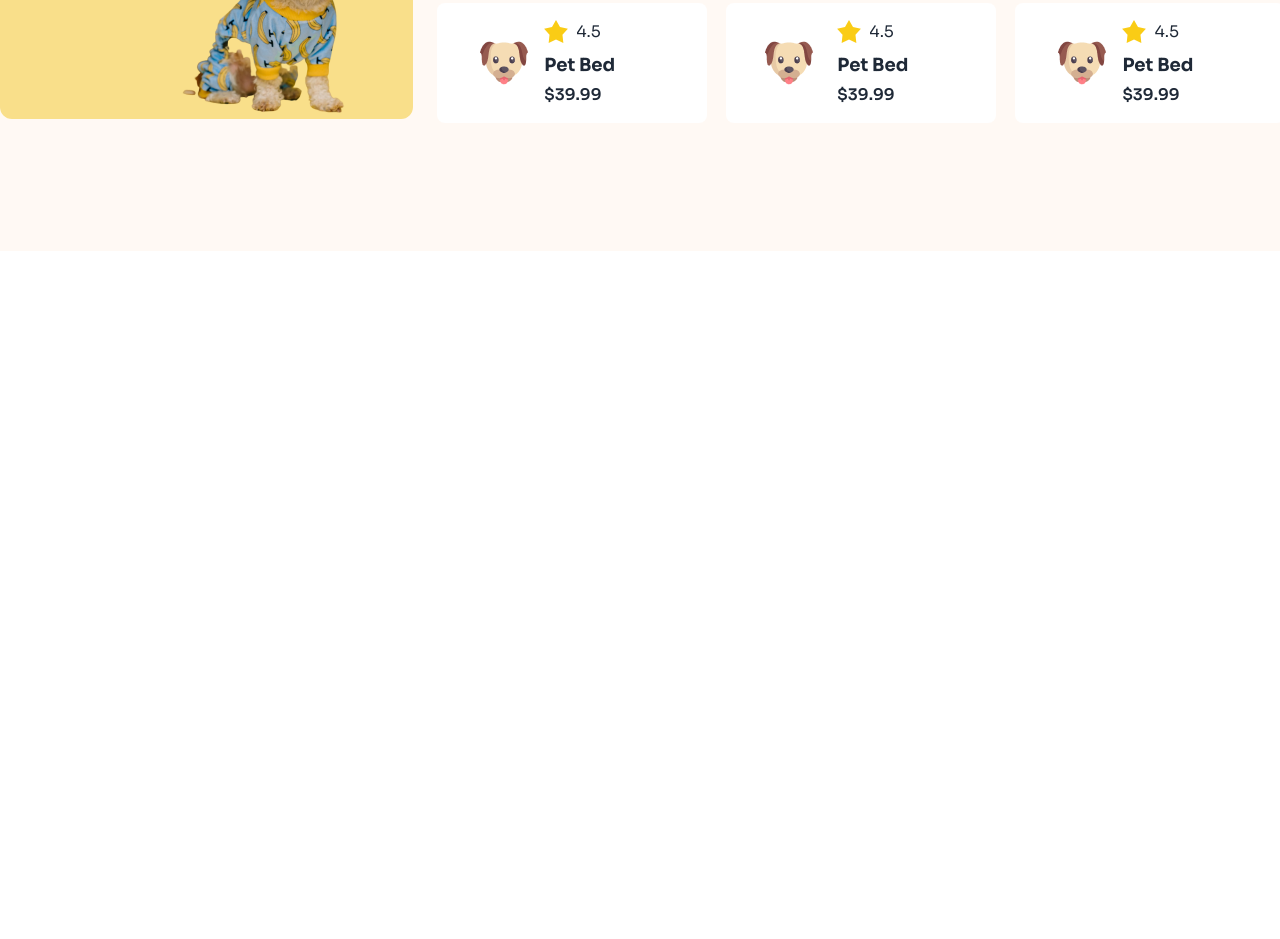
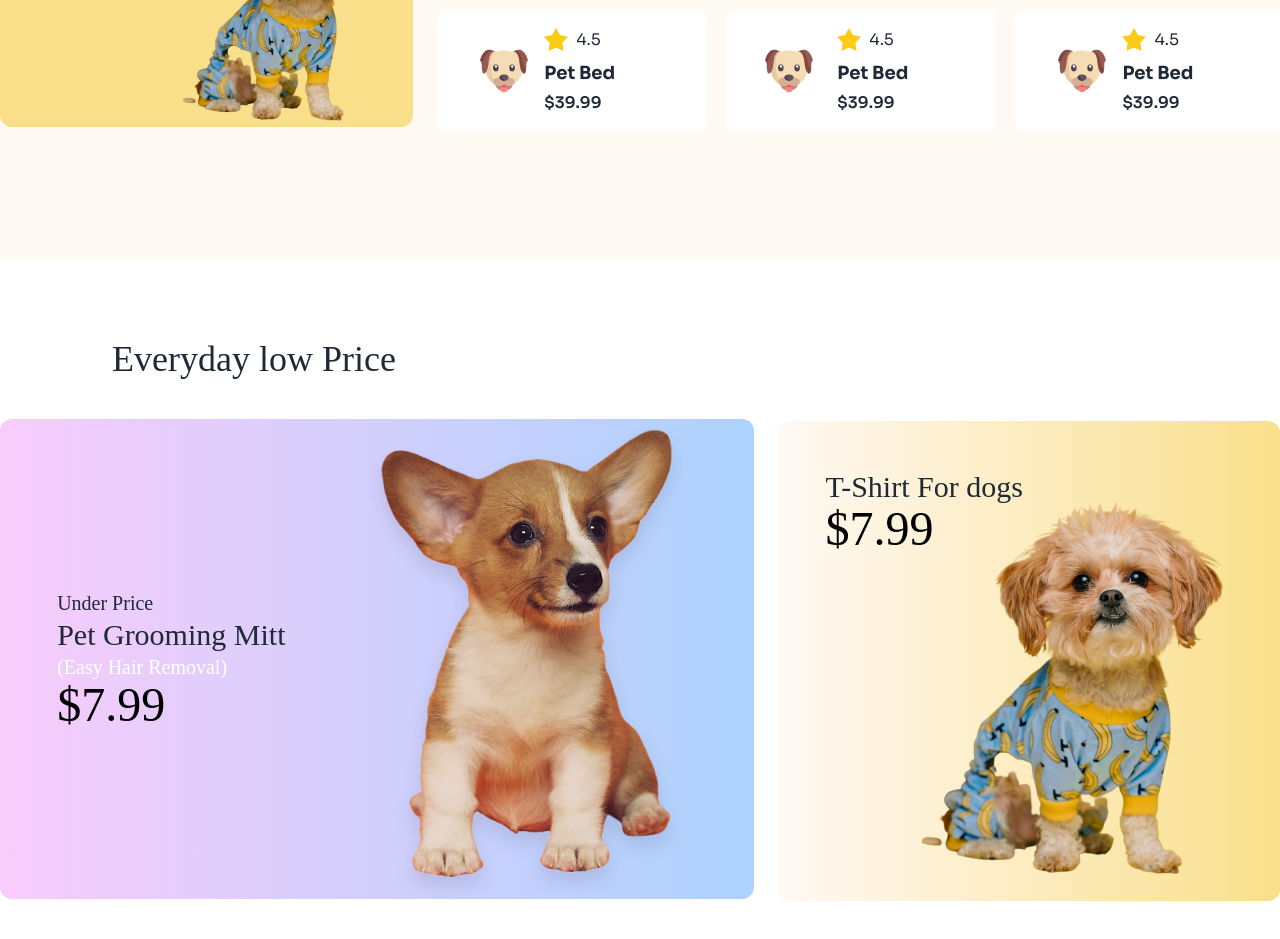
Before and after one commit to Elias-bd/assignment-3, a plain HTML site: page index.html in a window 1280 px wide. Shown: the part 2195-3134 px from the top of the page. Before the commit the page ends 2526 px from the top, so only its background shows below. Drawn offline with nearby package versions, Linux system fonts and the light colour scheme; a web font is replaced by a local one.

```diff
--- a/index.html
+++ b/index.html
@@ -48,6 +48,10 @@
                         "header-bg": '#FFF9F4',
                         "card-bg": '#F9DF8A',
                         "font-primary": '#FFDC26',
+                        "card-grr": '#F8CCFB',
+                        "card-grl": '#ACD2FD',
+                        "card-gry": '#FFF9F4',
+                        "card-gly": '#F9DF8A',
                     }
                 }
             }
@@ -128,7 +132,7 @@
 
         <section class="w-11/12 md:container mx-auto my-32 font-adlam">
 
-            <h3 class="text-3xl font-adlam mb-12 md:ml-20">Browse by Categories</h3>
+            <h3 class="text-4xl font-adlam mb-12 md:ml-20">Browse by Categories</h3>
 
             <!-- card section  -->
 
@@ -181,7 +185,7 @@
         <section class="bg-header-bg w-full my-20">
 
             <div class="md:container mx-auto">
-                <h3 class="text-3xl font-adlam mb-12 ml-4 md:ml-20 pt-32">Trending Pet Products</h3>
+                <h3 class="text-4xl font-adlam mb-12 ml-4 md:ml-28 pt-32">Trending Pet Products</h3>
                 <div class="flex flex-col md:flex-row gap-6 justify-center items-center pb-32">
 
                     <!-- banner card  -->
@@ -365,6 +369,50 @@
 
         </section>
 
+        <!-- Everyday Low Price section  -->
+
+        <section class="w-11/12 md:container mx-auto font-adlam mb-28">
+
+            <h3 class="text-4xl mb-10 ml-4 md:ml-28">Everyday low Price</h3>
+
+            <div class="flex flex-col md:flex-row justify-center items-center gap-6">
+
+
+                    <!-- card 1 -->
+
+            <div
+            class="w-full md:w-[780px] h-auto md:h-[480px] flex flex-col md:flex-row  md:justify-center md:items-center bg-gradient-to-r from-card-grr to-card-grl rounded-xl mb-1">
+            <div class="p-8 md:pl-12 absolute md:static">
+                <h6 class="hidden md:block text-xl">Under Price</h6>
+                <h3 class="text-2xl md:text-3xl inline">Pet Grooming Mitt</h3>
+                <p class="hidden md:block text-xl text-white">(Easy Hair Removal)</p>
+
+                <p class="text-4xl md:text-5xl text-white md:text-black ">$7.99</p>
+
+            </div>
+
+            <div class="">
+                <img class="pl-20 md:pl-1 mt-12 md:mt-2" src="images/cute-dog-mid.png" alt="">
+            </div>
+        </div>
+
+        <!-- Card 2 -->
+
+        <div
+            class="w-full md:w-[520px] h-auto md:h-[480px] bg-gradient-to-r from-card-gry to-card-gly rounded-xl">
+            <div class="p-12 md:pl-12 absolute">
+                <h3 class="text-2xl md:text-3xl inline">T-Shirt For dogs</h3>
+                <p class="text-4xl md:text-5xl text-yellow-500 md:text-black ">$7.99</p>
+
+            </div>
+
+            <div class="">
+                <img class="pl-36 mt-20" src="images/cute-pet-mid.png" alt="">
+            </div>
+        </div>
+            </div>
+        </section>
+
 
 
 
```
